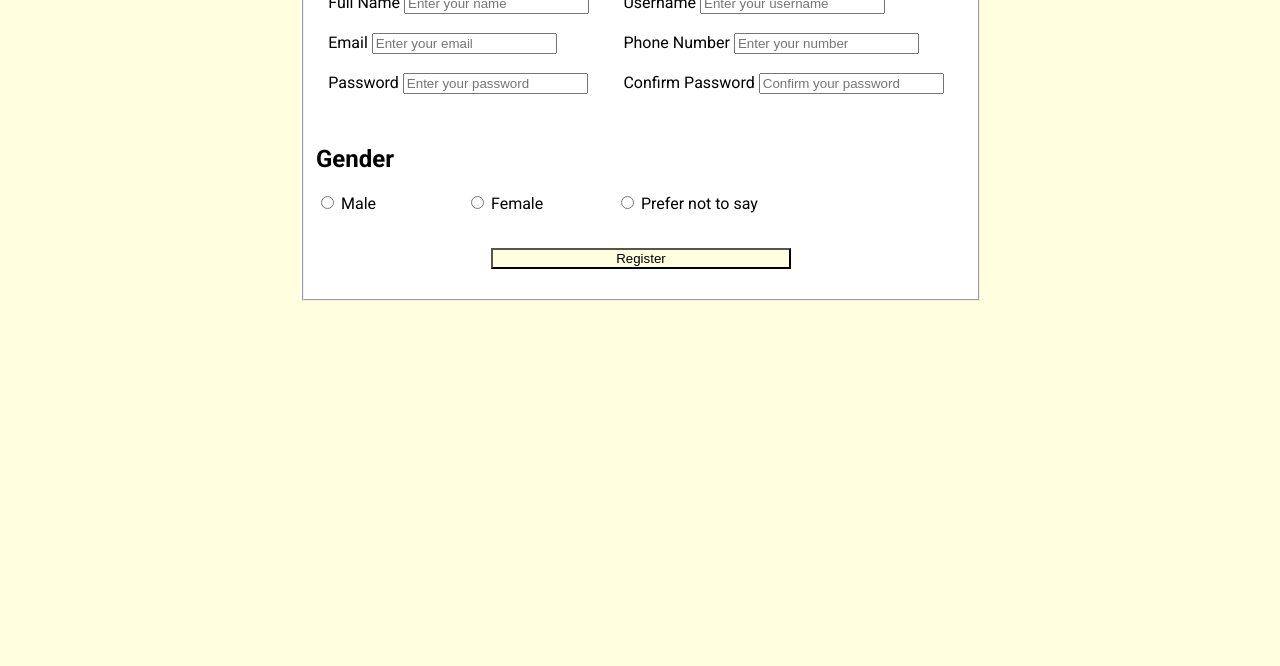
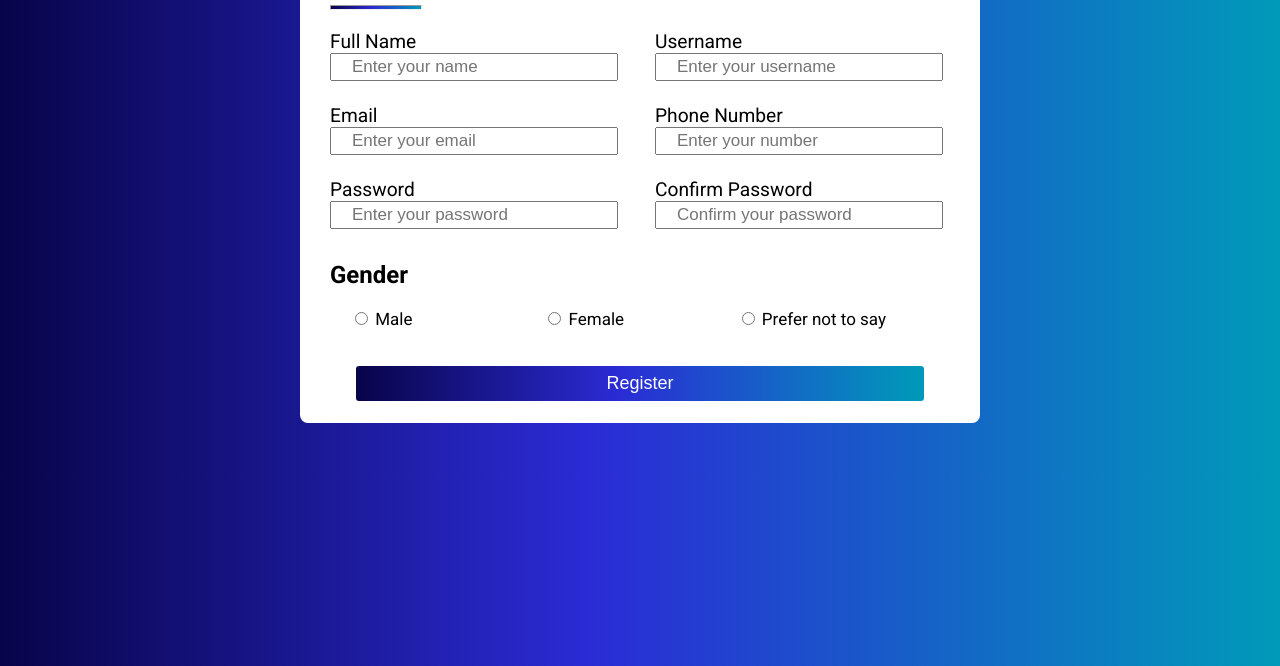
Before and after one commit to Oleksander12345/Third-dz, a plain HTML site: page dz5.html in a window 1280 px wide. Shown: the part 134-800 px from the top of the page. Drawn offline with Linux system fonts and the light colour scheme.

Commit message:
Final dz5

```diff
--- a/dz5.html
+++ b/dz5.html
@@ -15,64 +15,67 @@
 <body class="body-dz5">
     <main>
     <div class="container">
-        <form>
-            <fieldset style="width: 650px;">
+        <form style="width: 100%;">
             <h1 style="text-align: inherit;">Registration</h1>
             <hr class="hr-dz5">
-            <div style="display: flex;">
+            <div>
+            <div style="display: flex;  margin-left: 30px; font-size: larger;">
             <div class="section-1">
-            <label class="dz5-input">Full Name
-                <input type="text" placeholder="Enter your name">
+            <label class="dz5-input"><span class="label-dz5">Full Name</span>
+                <input type="text" placeholder="Enter your name" style="padding: 2px 20px; width: 75%; font-size: 17px;">
             </label>
             <br>
             <br>
-            <label class="dz5-input">Email
-                <input type="email" placeholder="Enter your email">
+            <label class="dz5-input"><span class="label-dz5">Email</span>
+                <input type="email" placeholder="Enter your email" style="padding: 2px 20px; width: 75%; font-size: 17px;">
             </label>
             <br>
             <br>
-            <label class="dz5-input">Password
-                <input type="password" placeholder="Enter your password">
+            <label class="dz5-input"><span class="label-dz5">Password</span>
+                <input type="password" placeholder="Enter your password" style="padding: 2px 20px; width: 75%; font-size: 17px;">
+            </label>
+            </div>
+            <div class="section-2">
+            <label class="dz5-input"><span class="label-dz5">Username</span>
+                <input type="text" placeholder="Enter your username" style="padding: 2px 20px; width: 75%; font-size: 17px;">
             </label>
             <br>
             <br>
-            </div>
-            <div class="section-2">
-            <label class="dz5-input">Username
-                <input type="text" placeholder="Enter your username">
+            <label class="dz5-input"><span class="label-dz5">Phone Number</span>
+                <input type="tel" placeholder="Enter your number" style="padding: 2px 20px; width: 75%; font-size: 17px;">
             </label>
             <br>
             <br>
-            <label class="dz5-input">Phone Number
-                <input type="tel" placeholder="Enter your number">
-            </label>
-            <br>
-            <br>
-            <label class="dz5-input">Confirm Password
-                <input type="password" placeholder="Confirm your password">
+            <label class="dz5-input"><span class="label-dz5">Confirm Password</span>
+                <input type="password" placeholder="Confirm your password" style="padding: 2px 20px; width: 75%; font-size: 17px;">
             </label>
             </div>
             </div>
             <div>
-            <h2>Gender</h2>
-            <div style="display: flex;">
+            <h2 style="margin-left: 30px;">Gender</h2>
+            <div class="gender-container">
+            <div class="gender-label">
             <label>
-                <input type="radio">
+                <input type="radio" name="gander">
                 Male
             </label>
+            </div>
+            <div class="gender-label">
             <label>
-                <input type="radio">
+                <input type="radio" name="gander">
                 Female
             </label>
-            <label>
-                <input type="radio">
+            </div>
+            <div class="gender-label"><label>
+                <input type="radio" name="gander">
                 Prefer not to say
             </label>
             </div>
             </div>
-           <button type="submit" class="button-dz5"><span>Register</span></button>
-            </fieldset>
+            </div>
+           <button type="submit" class="button-dz5"><span style="color: #fff;">Register</span></button>
         </form>
+    </div>
     </div>
     </main>
 </body>
--- a/style/style.css
+++ b/style/style.css
@@ -186,42 +186,64 @@ margin-top: 250px;
 }
 .container {
     display: flex;
-    margin: auto;
+    margin: 50px auto;
     width: 680px;
     background-color: #fff;
+    border: #fff 10px;
+    border-radius: 8px;
 }
 .section-1 {
- margin: 12px auto;
+margin: 12px auto;
+width: 100%;
 }
 .section-2 {
- margin: 12px auto;
+margin: 12px auto;
+width: 100%;
 }
-.section-3 {
- margin: 12px auto;
-}
+
 .button-dz5 {
     margin: 35px auto 20px;
-    width:  300px;
     display: block;
-    background-color: lightyellow;
+    background: rgb(8, 4, 73);
+    background: linear-gradient(90deg, rgba(8, 4, 73, 1) 0%, rgba(43, 43, 213, 1) 46%, rgba(0, 154, 185, 1) 100%);
+    padding: 7px 250px;
+    font-size: large;
+    border: 2px solid #fff;
+    border-radius: 5px;
 }
 .dz5-input {
     margin-right: 10px;
     margin-top: 10px;
 }
-fieldset > h1 {
+form > h1 {
     margin-top: 30px;
+    margin-left: 30px;
 }
 label {
     width: 150px;
 }
 .body-dz5 {
-    background-color: lightyellow;
+    background: rgb(8, 4, 73);
+    background: linear-gradient(90deg, rgba(8, 4, 73, 1) 0%, rgba(43, 43, 213, 1) 46%, rgba(0, 154, 185, 1) 100%);
     font-family: 'Raleway', sans-serif;
     font-family: 'Roboto', sans-serif;
 }
 .hr-dz5 {
-    color: rgb(119, 119, 10);
+    background: rgb(8, 4, 73);
+    background: linear-gradient(90deg, rgba(8, 4, 73, 1) 0%, rgba(43, 43, 213, 1) 46%, rgba(0, 154, 185, 1) 100%);
     width: 90px;
-    margin-left: 0;
+    margin-left: 30px;
+    height: 3px;
 }
+.label-dz5 {
+    display: block;
+}
+.gender-label {
+    display: flex;
+    font-size: 17px;
+    width: 100%;
+}
+.gender-container {
+    display: flex;
+    margin: 0 50px;
+}
```
